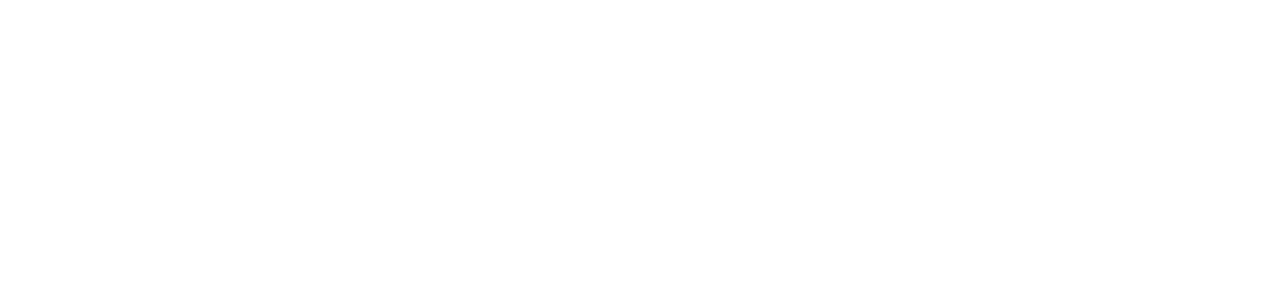
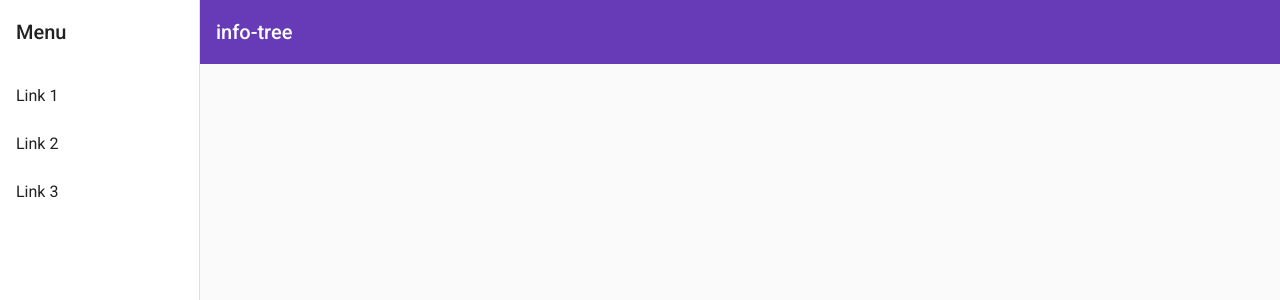
Before and after one commit to vlofish/info-tree, an Angular app in the folder info-tree/: page / in a window 1280 px wide. Shown: the top 300 px of the page. Built offline with nearby package versions, Linux system fonts and the light colour scheme.

Commit message:
Adding Navigation Schematic

```diff
--- a/info-tree/src/app/app.component.html
+++ b/info-tree/src/app/app.component.html
@@ -1,2 +1,3 @@
+<!-- <router-outlet></router-outlet> -->
 
-<router-outlet></router-outlet>
+<app-navigation></app-navigation>
--- /dev/null
+++ b/info-tree/src/app/structure/navigation/navigation.component.html
@@ -0,0 +1,27 @@
+<mat-sidenav-container class="sidenav-container">
+  <mat-sidenav #drawer class="sidenav" fixedInViewport
+      [attr.role]="(isHandset$ | async) ? 'dialog' : 'navigation'"
+      [mode]="(isHandset$ | async) ? 'over' : 'side'"
+      [opened]="(isHandset$ | async) === false">
+    <mat-toolbar>Menu</mat-toolbar>
+    <mat-nav-list>
+      <a mat-list-item href="#">Link 1</a>
+      <a mat-list-item href="#">Link 2</a>
+      <a mat-list-item href="#">Link 3</a>
+    </mat-nav-list>
+  </mat-sidenav>
+  <mat-sidenav-content>
+    <mat-toolbar color="primary">
+      <button
+        type="button"
+        aria-label="Toggle sidenav"
+        mat-icon-button
+        (click)="drawer.toggle()"
+        *ngIf="isHandset$ | async">
+        <mat-icon aria-label="Side nav toggle icon">menu</mat-icon>
+      </button>
+      <span>info-tree</span>
+    </mat-toolbar>
+    <!-- Add Content Here -->
+  </mat-sidenav-content>
+</mat-sidenav-container>
--- /dev/null
+++ b/info-tree/src/app/structure/navigation/navigation.component.scss
@@ -0,0 +1,17 @@
+.sidenav-container {
+  height: 100%;
+}
+
+.sidenav {
+  width: 200px;
+}
+
+.sidenav .mat-toolbar {
+  background: inherit;
+}
+
+.mat-toolbar.mat-primary {
+  position: sticky;
+  top: 0;
+  z-index: 1;
+}
--- /dev/null
+++ b/info-tree/src/app/structure/navigation/navigation.component.ts
@@ -0,0 +1,21 @@
+import { Component } from '@angular/core';
+import { BreakpointObserver, Breakpoints } from '@angular/cdk/layout';
+import { Observable } from 'rxjs';
+import { map, shareReplay } from 'rxjs/operators';
+
+@Component({
+  selector: 'app-navigation',
+  templateUrl: './navigation.component.html',
+  styleUrls: ['./navigation.component.scss']
+})
+export class NavigationComponent {
+
+  isHandset$: Observable<boolean> = this.breakpointObserver.observe(Breakpoints.Handset)
+    .pipe(
+      map(result => result.matches),
+      shareReplay()
+    );
+
+  constructor(private breakpointObserver: BreakpointObserver) {}
+
+}
```
Also changed, not shown: info-tree/src/app/app.module.ts (+16 -2 lines), 1 other file (tests, documents, lock files or other folders).
